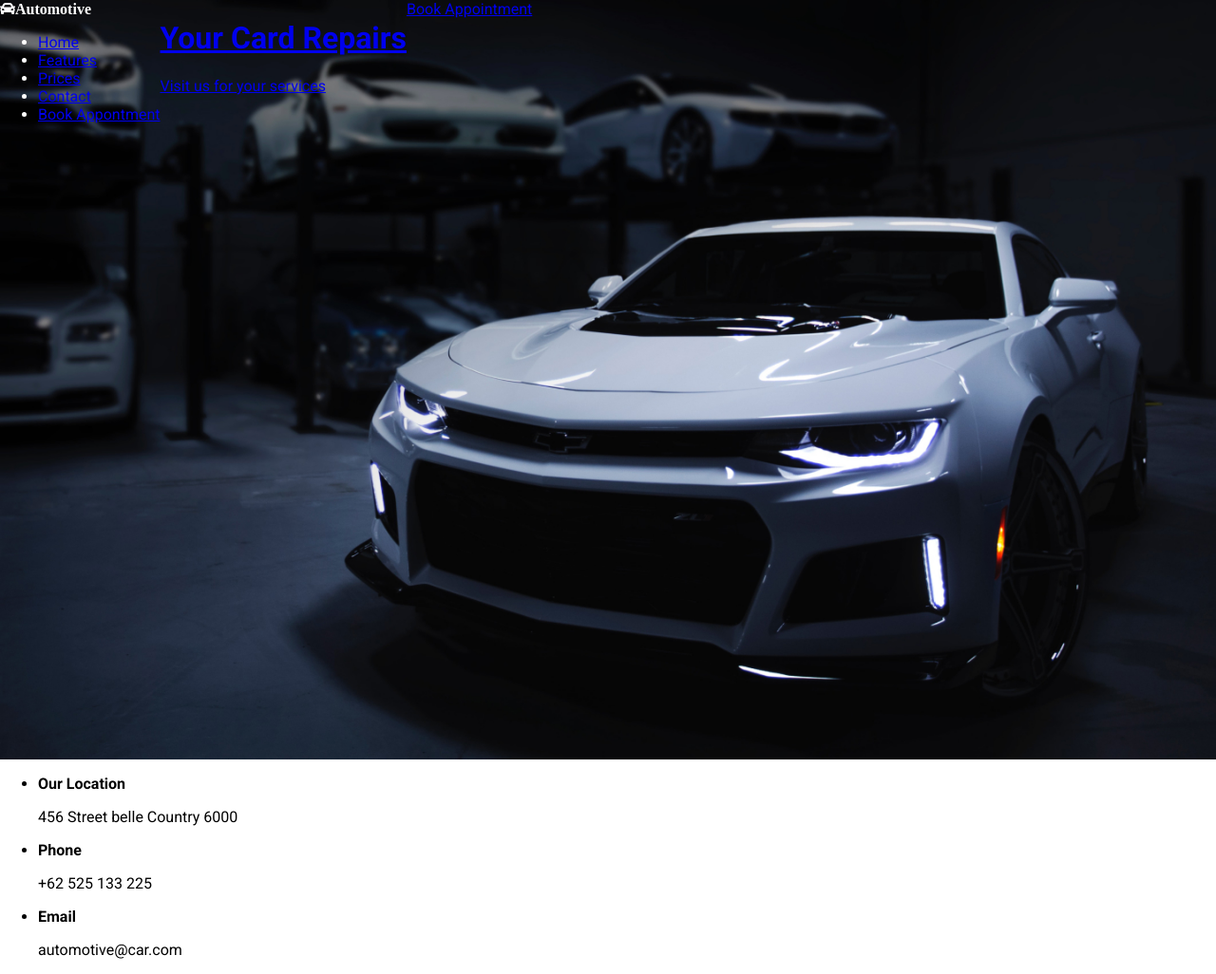
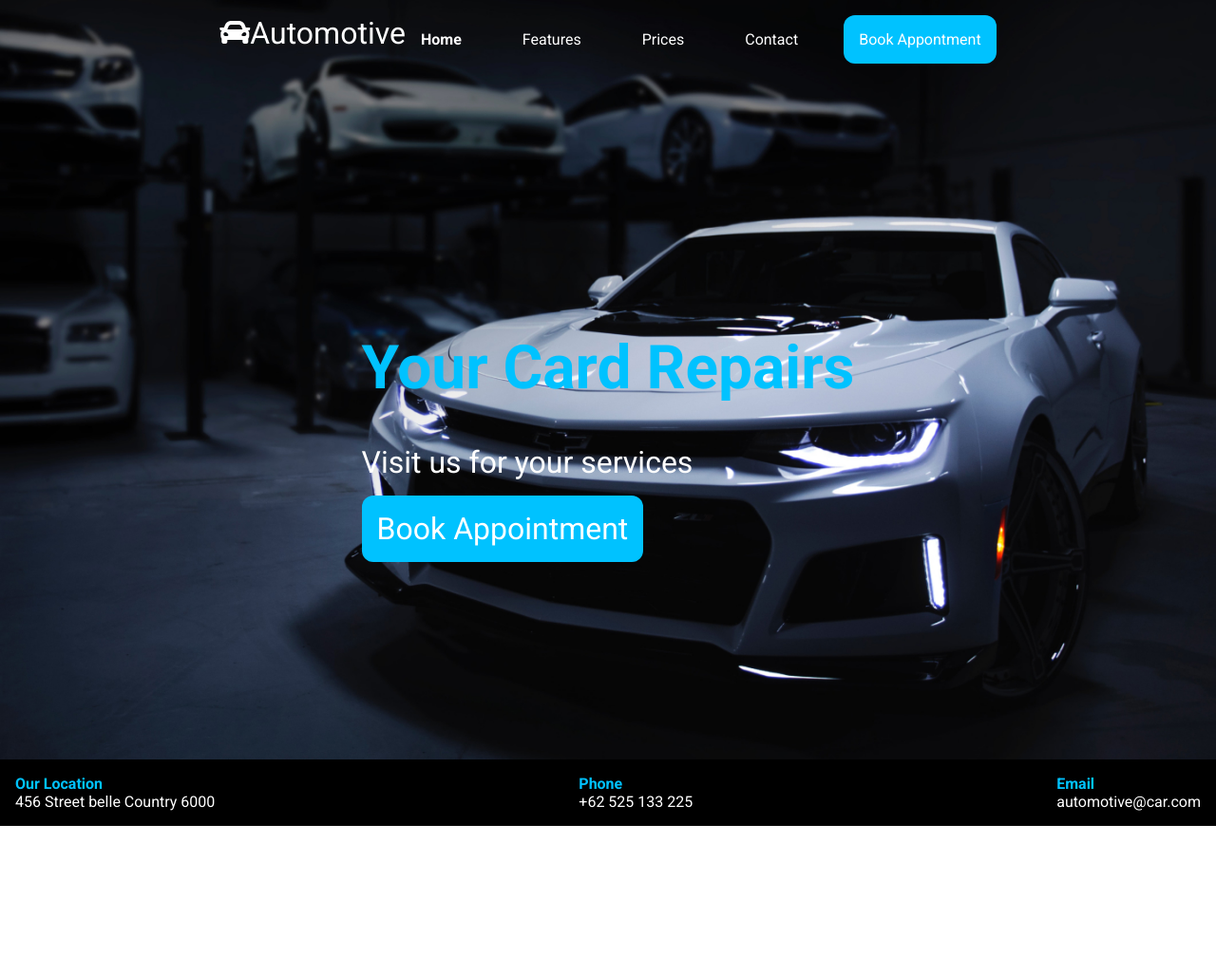
Before and after one commit to aaron-might/car-repair, a plain HTML site: page index.html in a window 1280 px wide. Shown: the whole page at 95% size. After the commit the page ends 870 px from the top, so only its background shows below. Drawn offline with Linux system fonts and the light colour scheme.

Commit message:
add hover on highlight and selected class

```diff
--- a/index.html
+++ b/index.html
@@ -14,18 +14,23 @@
     <header>
         <nav class=container>
             <div class="logo">
-                <div class="fas fa-car">Automotive</div>
+                <i class="fas fa-car"></i>Automotive
+            </div>
             <ul>
                 <li><a href="#" class="selected">Home</li>
                 <li><a href="#">Features</li>
                 <li><a href="#">Prices</li>
                 <li><a href="#">Contact</li>
-                    <li><a href="#" class="highlight">Book Appontment</li>
+                <li><a href="#" class="highlight">Book Appontment</a></li>
             </ul>
         </nav>
+        <div class="content">
+            <div class="container">
                 <h1>Your Card Repairs</h1>
                 <p>Visit us for your services</p>
                 <a class="highlight" href="#">Book Appointment</a>
+            </div>
+        </div>
     </header>
 
     <footer>
--- a/style.css
+++ b/style.css
@@ -4,19 +4,93 @@
 }
 
 body{
-    background-color: #fff;
+    background-color:#fff;
     font-family: "Roboto", sans-serif;
     margin: 0;
+}
+.container {
+    max-width: 1000px;
+    max-width:100%;
+    margin:0 auto;
+    /* justify-content: space-between;     */
 }
 header{
     background-image:url('car-bg.jpg');
     background-size:cover;
     background-position: center center;
-    color:white;
+    align-items: center;
+    color: #fff;
+    align-items: flex-start;
+    flex-direction: column;
     display: flex;
     min-height: 100vh;
+    /* min-height: calc(100vh-100px); */
 }
-.container{
-    max-width: 1000px;;
+.content {
+    margin:auto;
+    font-size:2rem;
+}
+.content h1{
+    color:#00c2ff;
+    margin: bottom 0;
+}
+header h1, p, a {
+    color: #fff;
+}
 
+nav {
+    display: flex;
+    padding:1rem;
+    justify-content: space-between;
 }
+nav .logo {
+    font-size:2rem;
+}
+nav ul {
+    display: flex;
+    list-style-type: none;
+    padding: 0;
+}
+nav li a {
+    color:white;
+    text-decoration: none;
+    padding:1rem;
+}
+.selected {
+    font-weight:bold;
+}
+.highlight {
+    background-color:#00c2ff;
+    color: white;
+    padding:1rem;
+    text-decoration: none;
+    cursor: pointer;
+    border-radius: 12px 12px 12px 12px;
+}
+.highlight:hover{
+    transition: all 3.45s;
+    transform: translate3d(5px, -8px, 5px);
+    color:#000;
+    background-color:rgb(231, 138, 138);
+}
+footer {
+    max-height:100px;
+    background-color: #000;
+    color:#fff;
+    padding: 1rem;
+}
+footer ul {
+    display: flex;
+    align-items: center;
+    justify-content: space-between;
+    list-style-type:none;
+    padding:0;
+}
+
+footer strong{
+    color:#00c2ff;
+}
+
+footer p {
+    margin: 0;
+}
```
Lines whose indentation alone changed are shown as unchanged.
